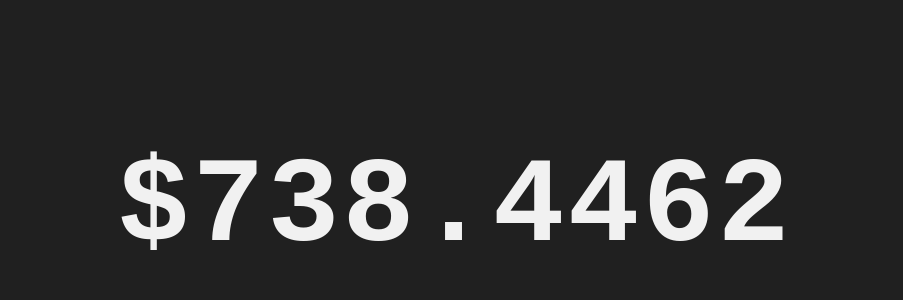
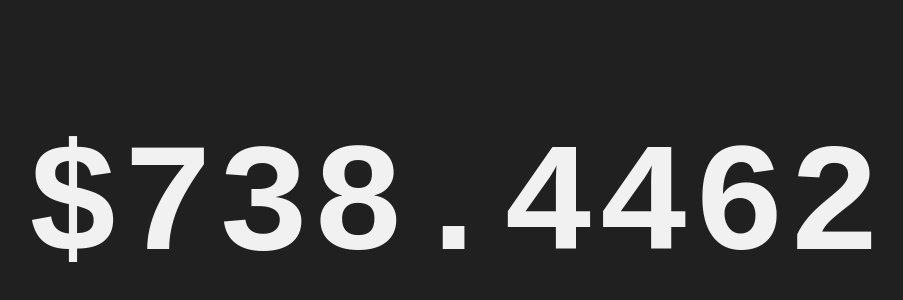
Before and after one commit to tanguyhardion/app, a plain HTML site: page index.html in a window 1280 px wide. Shown: the part 200-500 px from the top of the page, without its empty margins (193-1096 px from the left). Drawn offline with Linux system fonts and the light colour scheme.

Commit message:
Update styles.css

```diff
--- a/styles.css
+++ b/styles.css
@@ -12,7 +12,7 @@ body {
 
 .t {
     color: #f1f1f1;
-    font-size: 120px;
+    font-size: 12vw;
     align-self: center;
     letter-spacing: 3px;
     font-weight: 900;
```
